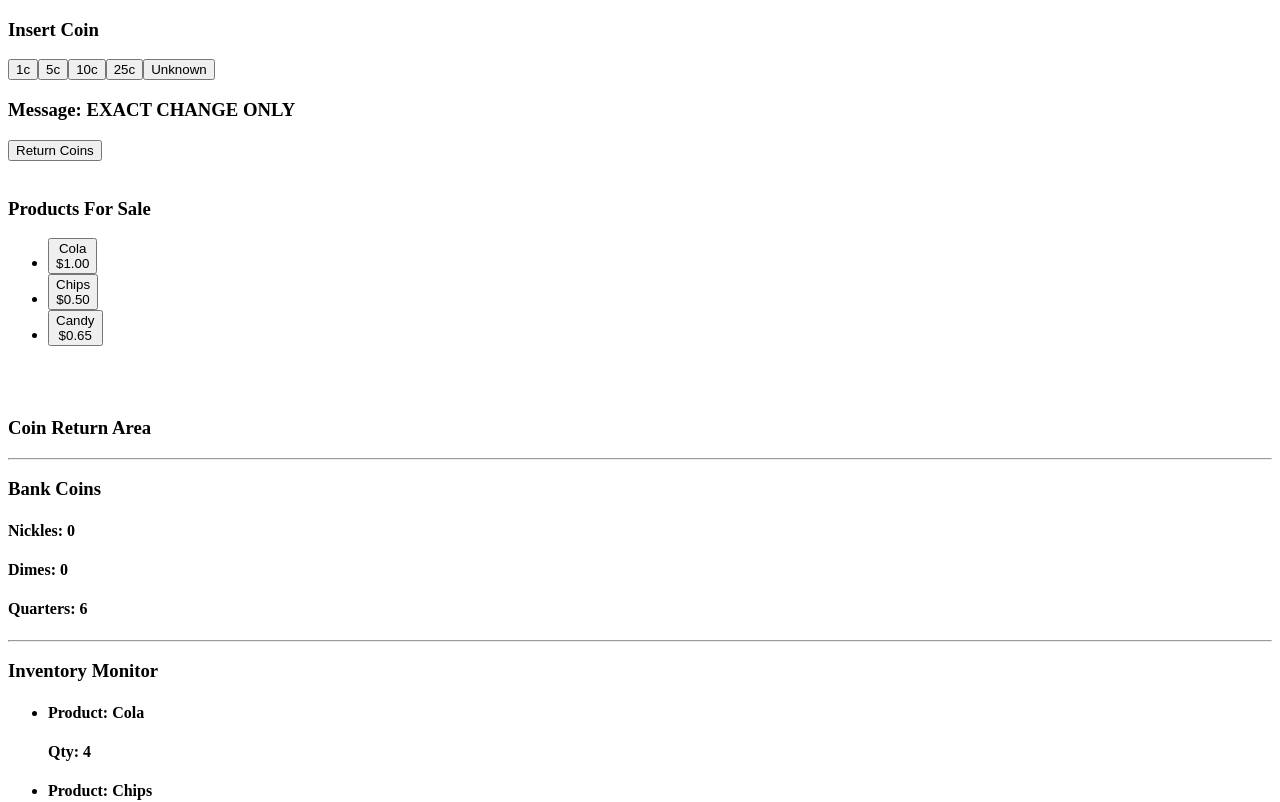
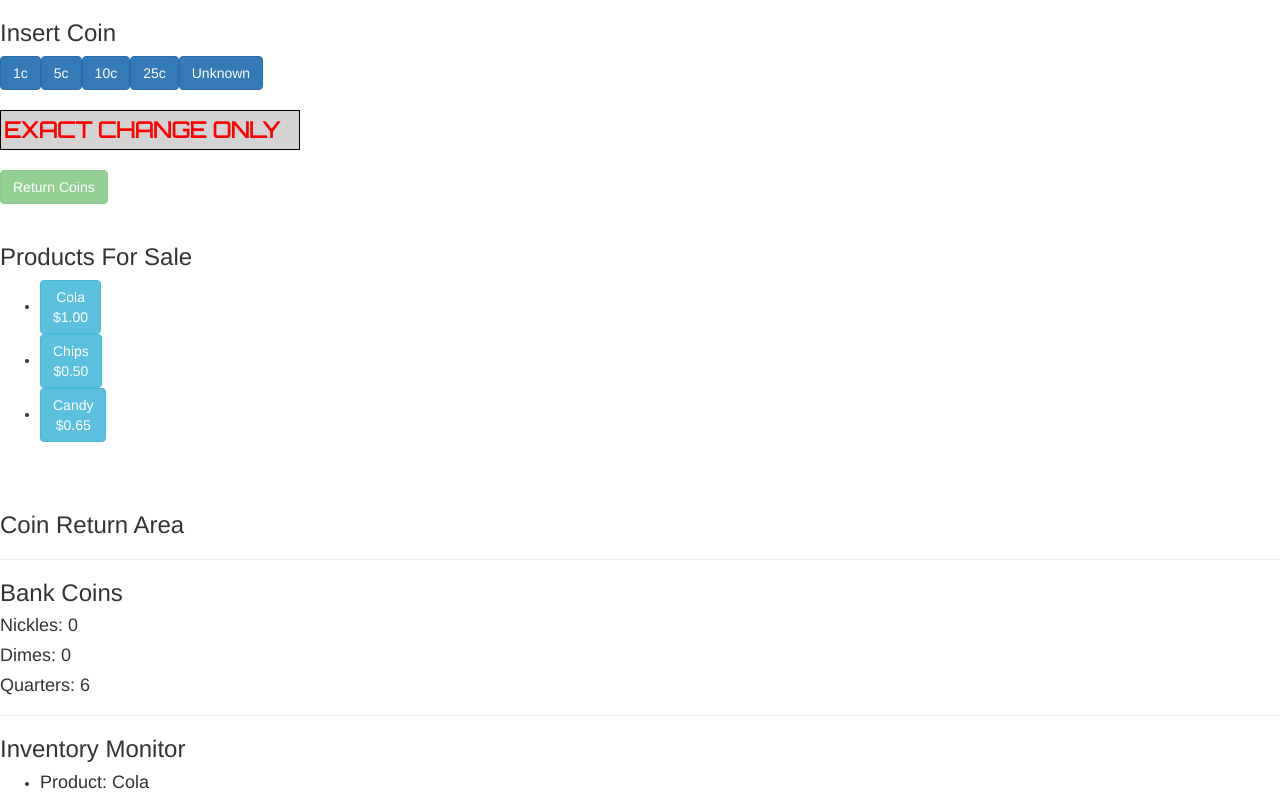
Before and after one commit to pauldubois777/VendingMachineKataA2, an Angular app: page / in a window 1280 px wide. Shown: the top 802 px of the page. Built offline with nearby package versions, Linux system fonts and the light colour scheme.

Commit message:
Added Bootstrap, and started styling!

```diff
--- a/angular-cli.json
+++ b/angular-cli.json
@@ -18,7 +18,8 @@
       "prefix": "vmk",
       "mobile": false,
       "styles": [
-        "styles.css"
+        "styles.css",
+        "../node_modules/bootstrap/dist/css/bootstrap.min.css"
       ],
       "scripts": [],
       "environments": {
--- a/package.json
+++ b/package.json
@@ -20,6 +20,7 @@
     "@angular/platform-browser": "^2.1.0",
     "@angular/platform-browser-dynamic": "^2.1.0",
     "@angular/router": "^3.1.0",
+    "bootstrap": "^3.3.7",
     "core-js": "^2.4.1",
     "rxjs": "5.0.0-beta.12",
     "ts-helpers": "^1.1.1",
--- a/src/app/app.component.html
+++ b/src/app/app.component.html
@@ -1,6 +1,8 @@
 <vmk-coin-slot></vmk-coin-slot>
 <br/>
+<br/>
 <vmk-message-display></vmk-message-display>
+<br/>
 <vmk-return-coins></vmk-return-coins>
 <br/>
 <br/>
--- a/src/app/components/coin/coin.component.ts
+++ b/src/app/components/coin/coin.component.ts
@@ -5,7 +5,7 @@ import { getCoinText } from '../../shared/helpers';
 
 @Component({
   selector: 'vmk-coin',
-  template: `<button (click)='onCoinClick()'>{{coinText()}}</button>`,
+  template: `<button class='btn btn-primary' (click)='onCoinClick()'>{{coinText()}}</button>`,
   styles: []
 })
 export class CoinComponent implements OnInit {
--- /dev/null
+++ b/src/app/components/message-display/message-display.component.css
@@ -0,0 +1,10 @@
+.message {
+  font-family: 'Orbitron', serif;
+  font-size: 22px;
+  font-weight: bold;
+  color: red;
+  background-color: lightgray;
+  border: 1px solid black;
+  padding: 3px;
+  width: 300px;
+}
--- a/src/app/components/message-display/message-display.component.ts
+++ b/src/app/components/message-display/message-display.component.ts
@@ -4,8 +4,8 @@ import { MessageService } from '../../services/message/message.service';
 
 @Component({
   selector: 'vmk-message-display',
-  template: `<h3>Message: {{message}}</h3>`,
-  styles: []
+  template: `<div class='message'>{{message}}</div>`,
+  styleUrls: ['./message-display.component.css']
 })
 export class MessageDisplayComponent implements OnInit, OnDestroy {
   message: string = '';
--- a/src/app/components/product/product.component.html
+++ b/src/app/components/product/product.component.html
@@ -1 +1 @@
-<button (click)='onProductClick()'>{{product.description}}<br/>{{costText()}}</button>
+<button class='btn btn-info' (click)='onProductClick()'>{{product.description}}<br/>{{costText()}}</button>
--- a/src/app/components/return-coins/return-coins.component.ts
+++ b/src/app/components/return-coins/return-coins.component.ts
@@ -4,7 +4,7 @@ import { InsertedCoinsService } from '../../services/inserted-coins/inserted-coi
 
 @Component({
   selector: 'vmk-return-coins',
-  template: `<button (click)='onReturnClick()'>Return Coins</button>`,
+  template: `<button class='btn btn-success' (click)='onReturnClick()' [disabled]='!enableCoinReturn()' >Return Coins</button>`,
   styles: []
 })
 export class ReturnCoinsComponent implements OnInit {
@@ -17,4 +17,8 @@ export class ReturnCoinsComponent implements OnInit {
   onReturnClick() {
     this._insertedCoinsService.returnAll();
   }
+
+  enableCoinReturn(): boolean {
+    return this._insertedCoinsService.getValueInCents() > 0;
+  }
 }
--- a/src/index.html
+++ b/src/index.html
@@ -7,6 +7,7 @@
 
   <meta name="viewport" content="width=device-width, initial-scale=1">
   <link rel="icon" type="image/x-icon" href="favicon.ico">
+  <link rel="stylesheet" type="text/css" href="https://fonts.googleapis.com/css?family=Orbitron">
 </head>
 <body>
   <vmk-root>Loading...</vmk-root>
```
